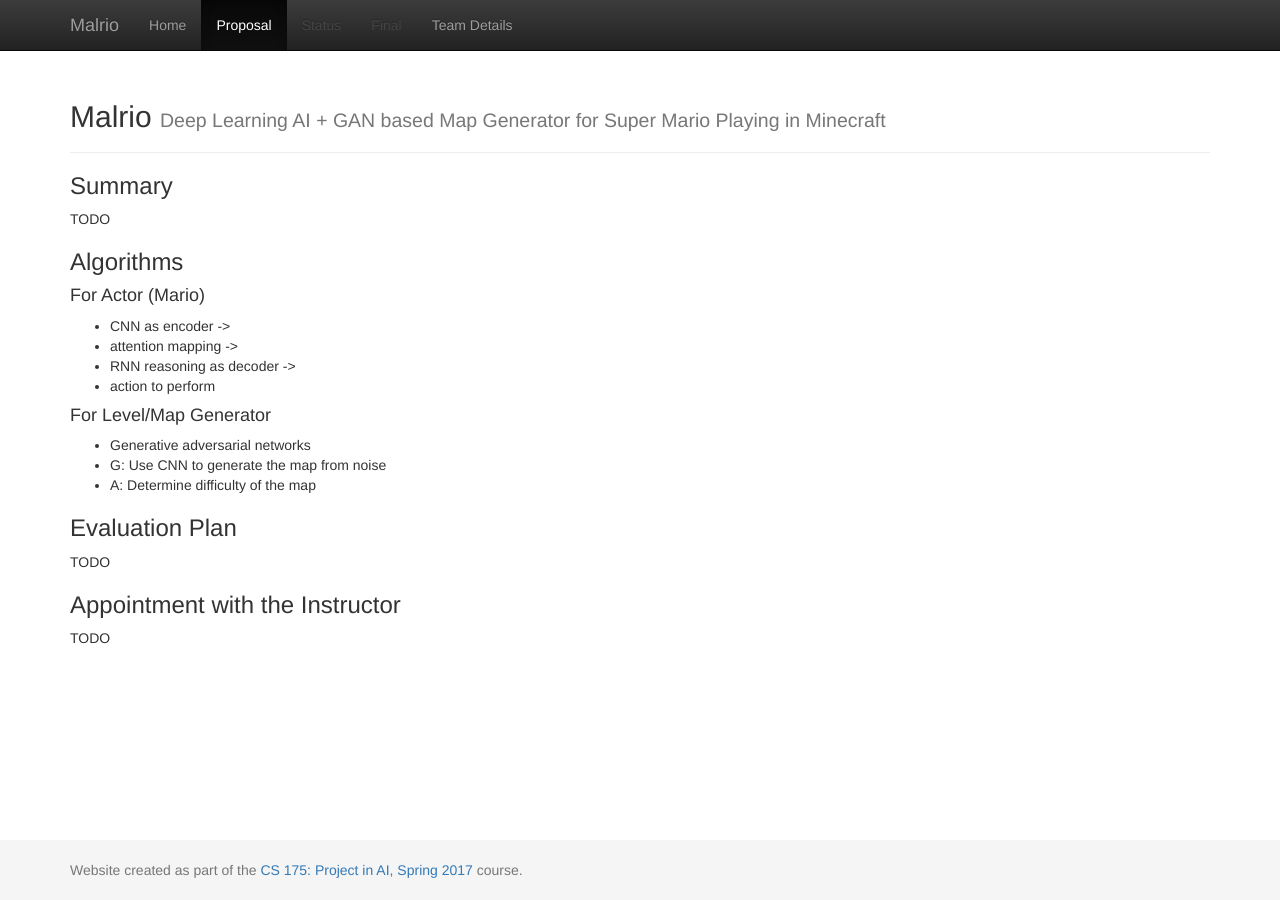
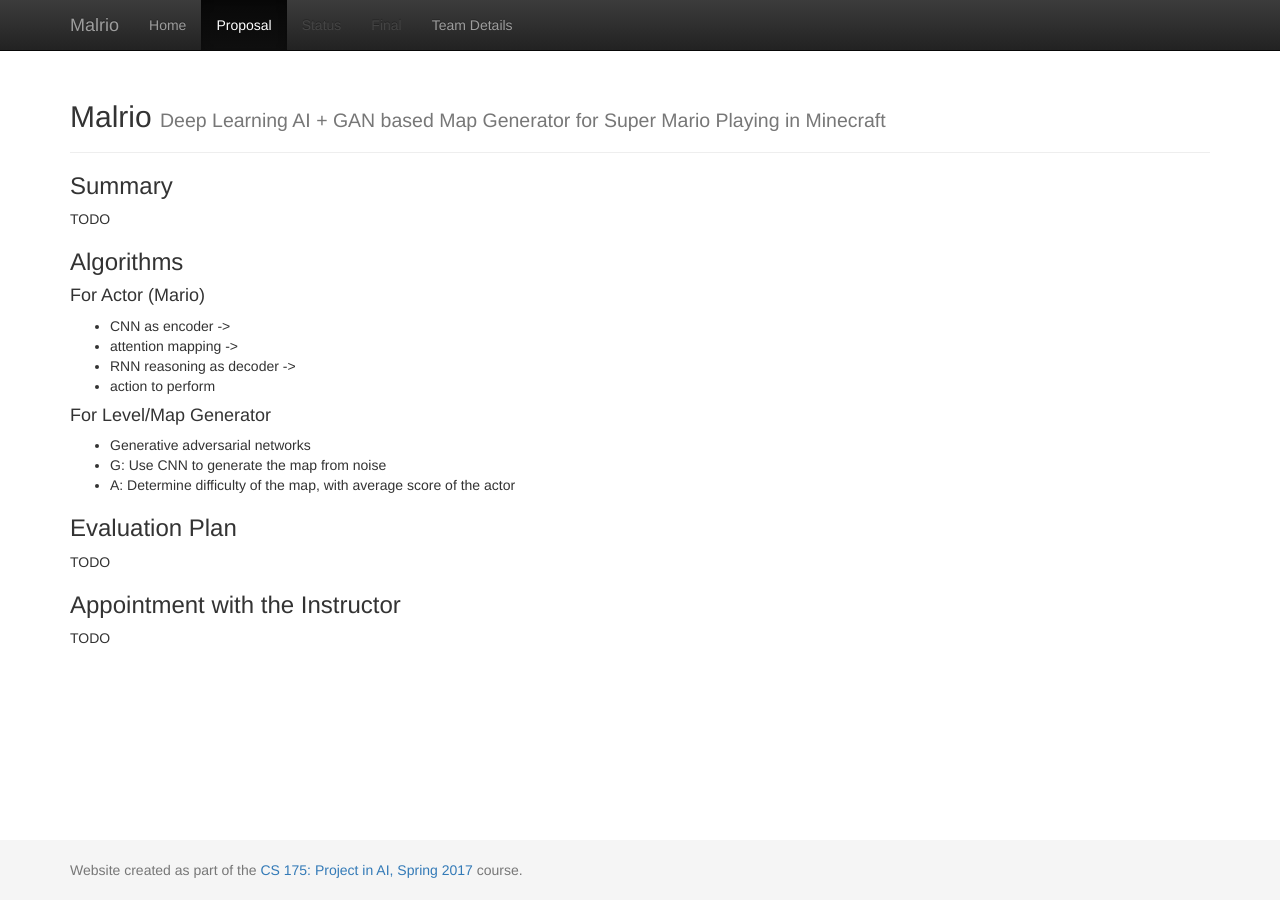
Before and after one commit to Malmactor/malrio, a Jekyll site: the page built from docs/proposal.md, in a window 1280 px wide. Built offline with Jekyll 4.4.1, drawn with Linux system fonts in a browser that asks for light colours.

Commit message:
Update proposal.md

```diff
--- a/docs/proposal.md
+++ b/docs/proposal.md
@@ -17,7 +17,7 @@
 #### For Level/Map Generator
  - Generative adversarial networks
  - G: Use CNN to generate the map from noise
- - A: Determine difficulty of the map
+ - A: Determine difficulty of the map, with average score of the actor
 
 ### Evaluation Plan
 TODO
```
